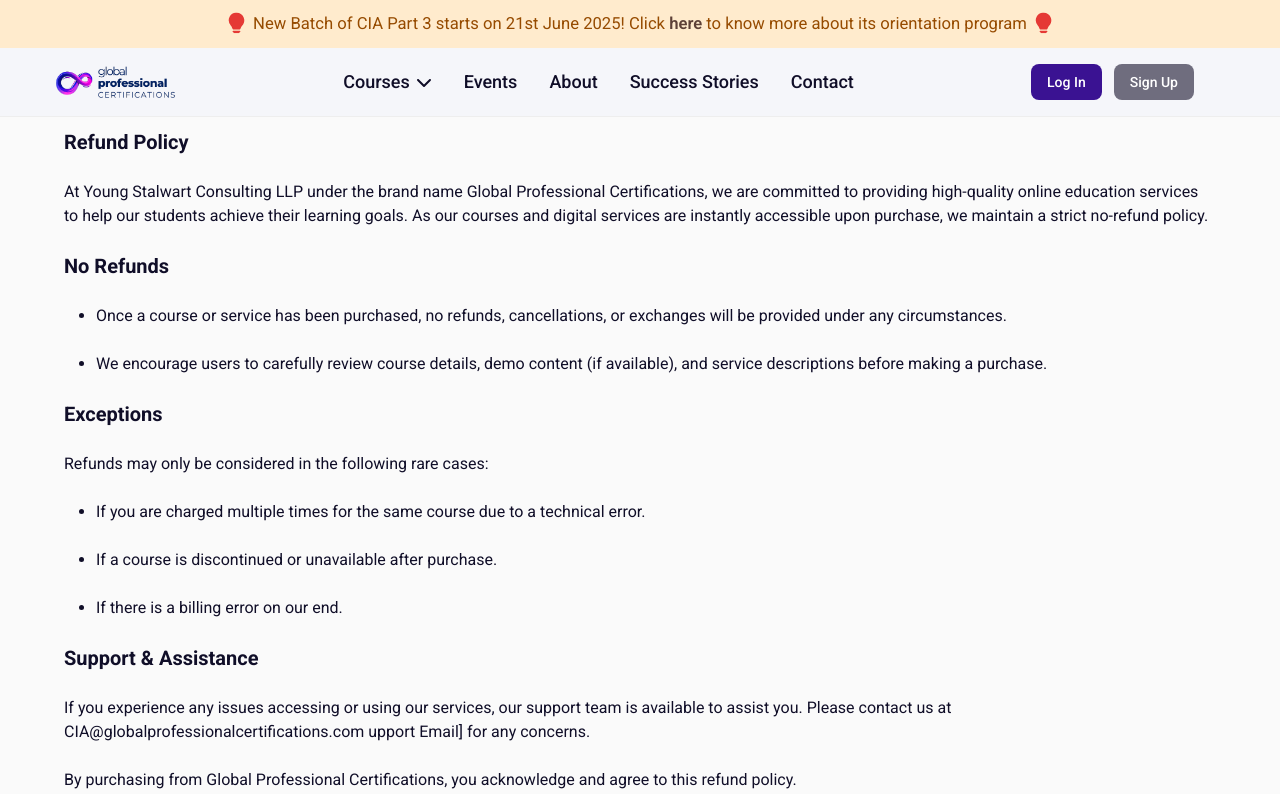
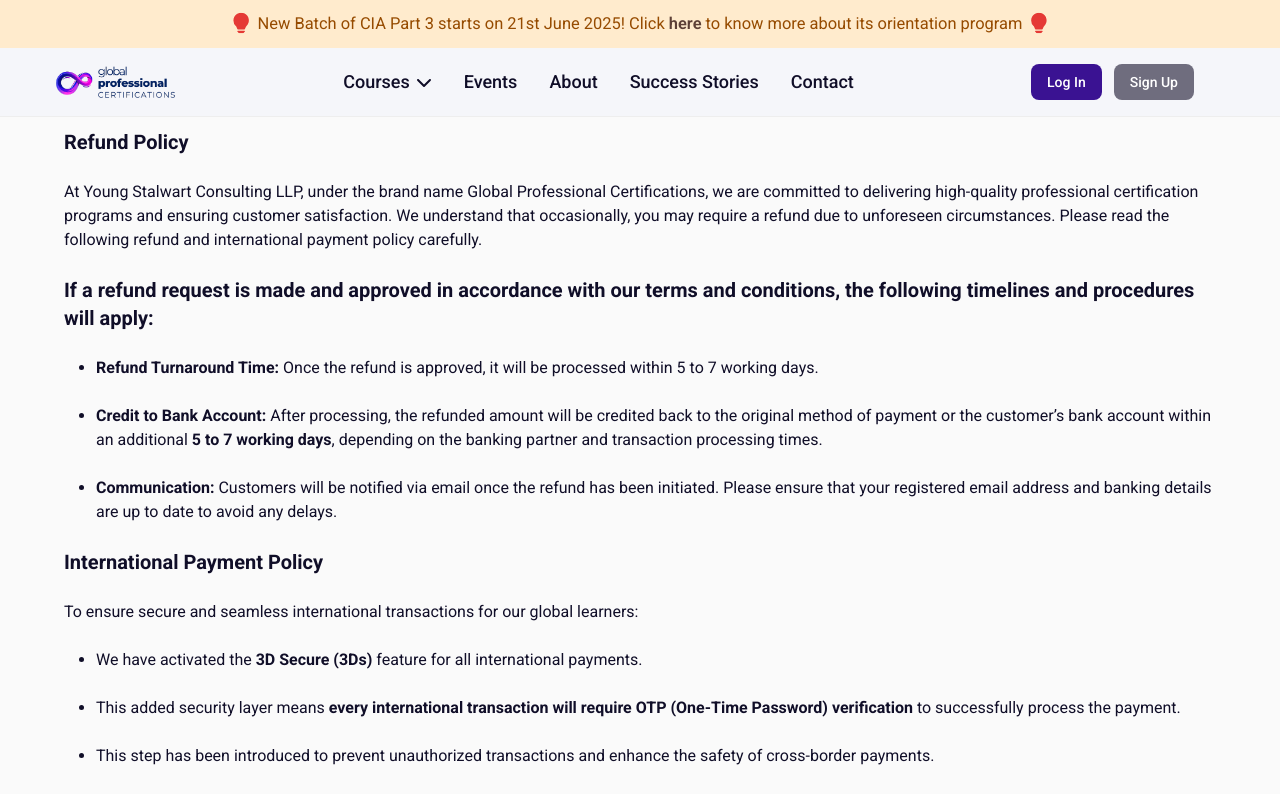
Before and after one commit to swapanmanna/gpc, a React (Vite) app: page /refund in a window 1280 px wide. Shown: the top 794 px of the page. Built offline with nearby package versions, Linux system fonts and the light colour scheme.

Commit message:
updated refund policy

```diff
--- a/src/components/Refund/RefundPolicy.jsx
+++ b/src/components/Refund/RefundPolicy.jsx
@@ -13,31 +13,36 @@
                 <div className="pt-32 max-w-6xl mx-auto pb-20 text-brand-dark w-full">
                     <h3 className="font-bold text-xl">Refund Policy</h3>
                     <br></br>
-                    <p>At Young Stalwart Consulting LLP under the brand name Global Professional Certifications, we are committed to providing high-quality online education services to help our students achieve their learning goals. As our courses and digital services are instantly accessible upon purchase, we maintain a strict no-refund policy. </p>
+                    <p>At Young Stalwart Consulting LLP, under the brand name Global Professional Certifications, we are committed to delivering high-quality professional certification programs and ensuring customer satisfaction. We understand that occasionally, you may require a refund due to unforeseen circumstances. Please read the following refund and international payment policy carefully. </p>
                     <br></br>
-                    <h3 className="font-bold text-xl">No Refunds</h3>
+                    <h3 className="font-bold text-xl">If a refund request is made and approved in accordance with our terms and conditions, the following timelines and procedures will apply:</h3>
                     <br></br>
                     <ul className="list-disc ml-8">
-                        <li>Once a course or service has been purchased, no refunds, cancellations, or exchanges will be provided under any circumstances. </li>
+                        <li><span className="font-bold">Refund Turnaround Time: </span>Once the refund is approved, it will be processed within 5 to 7 working days. </li>
                         <br></br>
-                        <li>We encourage users to carefully review course details, demo content (if available), and service descriptions before making a purchase.</li>
+                        <li><span className="font-bold">Credit to Bank Account: </span>After processing, the refunded amount will be credited back to the original method of payment or the customer’s bank account within an additional <span className="font-bold">5 to 7 working days</span>, depending on the banking partner and transaction processing times.</li>
+                        <br></br>
+                        <li><span className="font-bold">Communication: </span>Customers will be notified via email once the refund has been initiated. Please ensure that your registered email address and banking details are up to date to avoid any delays.</li>
                         <br></br>
                     </ul>
-                    <h3 className="font-bold text-xl">Exceptions</h3>
+                    <h3 className="font-bold text-xl">International Payment Policy</h3>
                     <br></br>
-                    <p>Refunds may only be considered in the following rare cases: </p>
+                    <p>To ensure secure and seamless international transactions for our global learners: </p>
                     <br></br>
                     <ul className="list-disc ml-8">
-                        <li>If you are charged multiple times for the same course due to a technical error.</li>
+                        <li>We have activated the <span className="font-bold">3D Secure (3Ds)</span> feature for all international payments.</li>
                         <br></br>
-                        <li>If a course is discontinued or unavailable after purchase.</li>
+                        <li>This added security layer means <span className="font-bold">every international transaction will require OTP (One-Time Password) verification</span> to successfully process the payment.</li>
                         <br></br>
-                        <li>If there is a billing error on our end.</li>
+                        <li>This step has been introduced to prevent unauthorized transactions and enhance the safety of cross-border payments.</li>
                         <br></br>
                     </ul>
-                    <h3 className="font-bold text-xl">Support & Assistance</h3>
+                    <p>We request customers transacting internationally to ensure their bank/card provider supports OTP-based authentication for a smooth payment experience.</p><br></br>
+                    <h3 className="font-bold text-xl">Need Help?</h3>
                     <br></br>
-                    <p>If you experience any issues accessing or using our services, our support team is available to assist you. Please contact us at CIA@globalprofessionalcertifications.com upport Email] for any concerns. </p>
+                    <p>If you have any queries related to refunds or international transactions, please feel free to contact our support team at <a href="mailto:cia@globalprofessionalcertifications.com?subject=Inquiry&body=Hi there, I would like to know more about..." className="underline hover:text-brand-blue">
+                            cia@globalprofessionalcertifications.com
+                        </a>. We are here to assist you and ensure a transparent and hassle-free experience. </p>
                     <br></br>
                     <p>By purchasing from Global Professional Certifications, you acknowledge and agree to this refund policy.</p>
                 </div>
```
